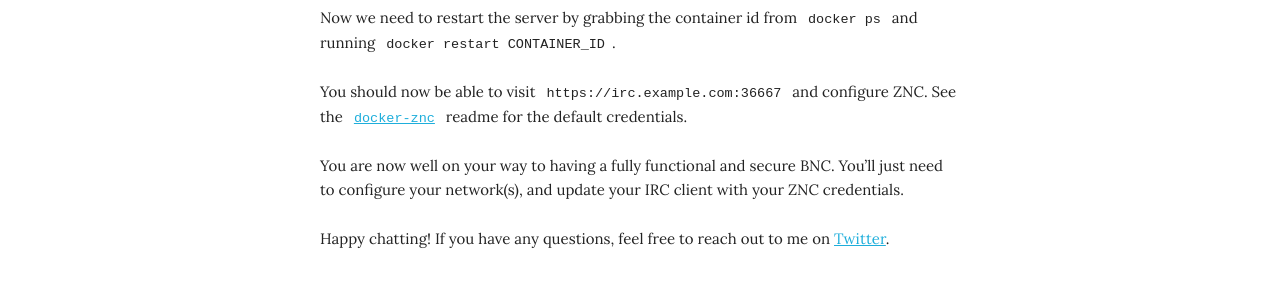
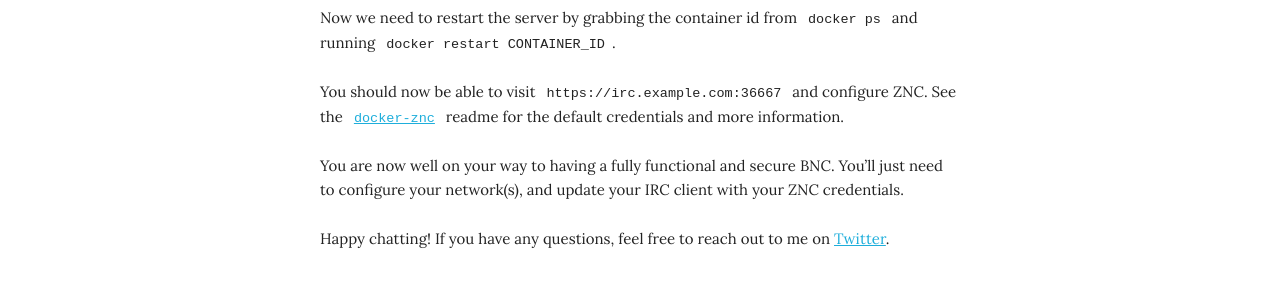
Before and after one commit to shanemcd/shanemcd.github.io, a Jekyll site: the page built from _posts/2016-03-11-easy-irc-bnc-with-docker.md, in a window 1280 px wide. Shown: the part 1860-2160 px from the top of the page. Built offline with Jekyll 4.4.1, drawn with Linux system fonts in a browser that asks for light colours.

Commit message:
Nitpick.

```diff
--- a/_posts/2016-03-11-easy-irc-bnc-with-docker.md
+++ b/_posts/2016-03-11-easy-irc-bnc-with-docker.md
@@ -58,7 +58,7 @@ The first time we start the server, the configuration will be written to `~/.znc
 
 Now we need to restart the server by grabbing the container id from `docker ps` and running `docker restart CONTAINER_ID`.
 
-You should now be able to visit `https://irc.example.com:36667` and configure ZNC. See the [`docker-znc`](https://github.com/jimeh/docker-znc) readme for the default credentials.
+You should now be able to visit `https://irc.example.com:36667` and configure ZNC. See the [`docker-znc`](https://github.com/jimeh/docker-znc) readme for the default credentials and more information.
 
 You are now well on your way to having a fully functional and secure BNC. You’ll just need to configure your network(s), and update your IRC client with your ZNC credentials.
 
```
